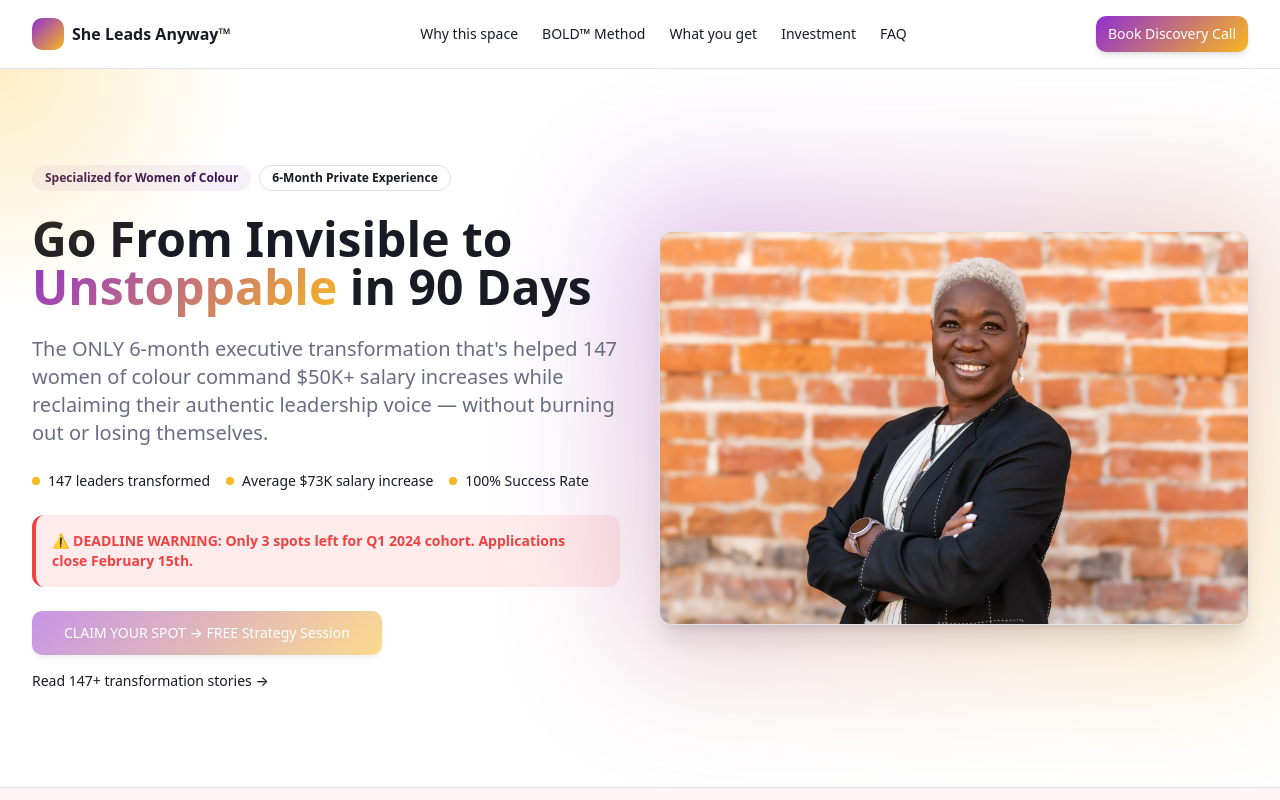
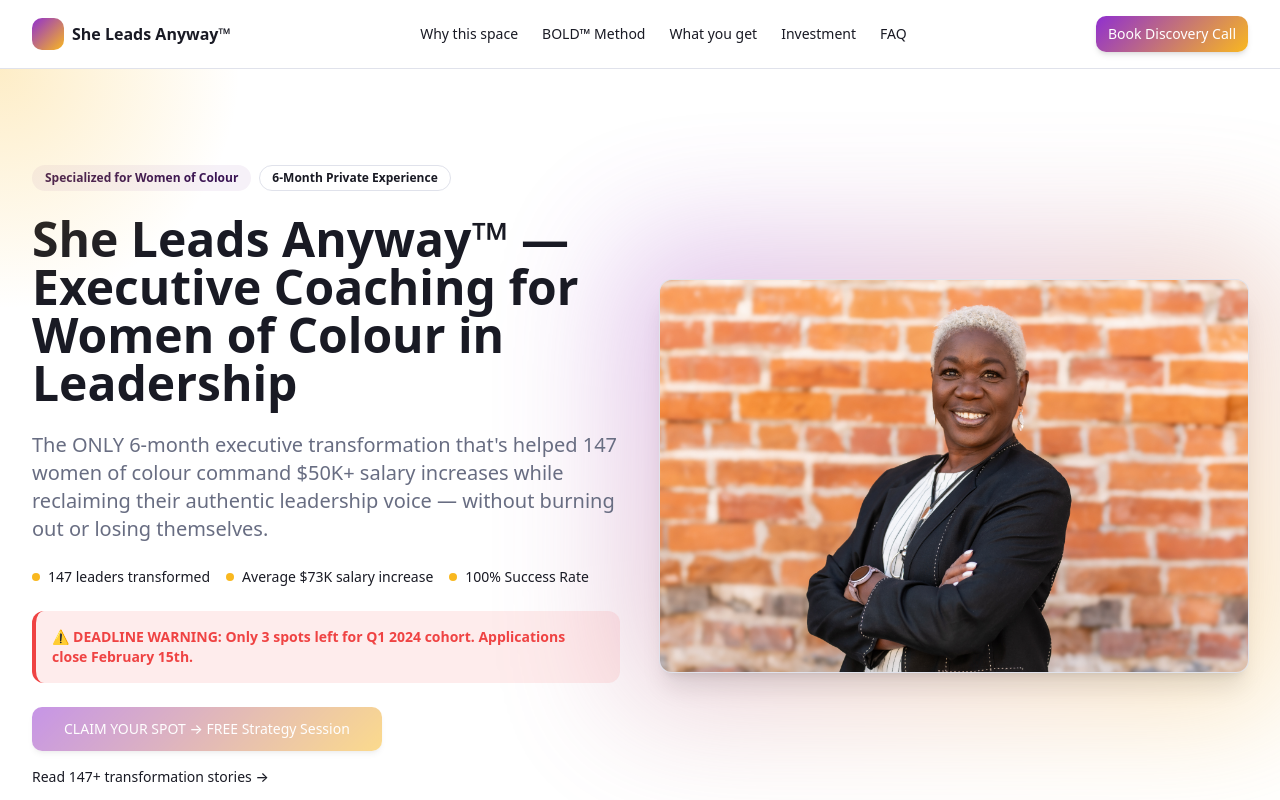
Before and after one commit to izzydoesizzy/she-leads-anyway, a React (Vite) app: page / in a window 1280 px wide. Shown: the top 800 px of the page. Built offline with nearby package versions, Linux system fonts and the light colour scheme.

Commit message:
Refactor: Update Hero headline

```diff
--- a/src/components/sections/Hero.tsx
+++ b/src/components/sections/Hero.tsx
@@ -20,7 +20,7 @@ const Hero: React.FC = () => {
             </div>
 
             <h1 className="text-4xl font-bold leading-tight md:text-5xl">
-              Go From Invisible to <span className="text-gradient-primary">Unstoppable</span> in 90 Days
+              She Leads Anyway™ — Executive Coaching for Women of Colour in Leadership
             </h1>
 
             <p className="text-lg text-muted-foreground md:text-xl">
```
